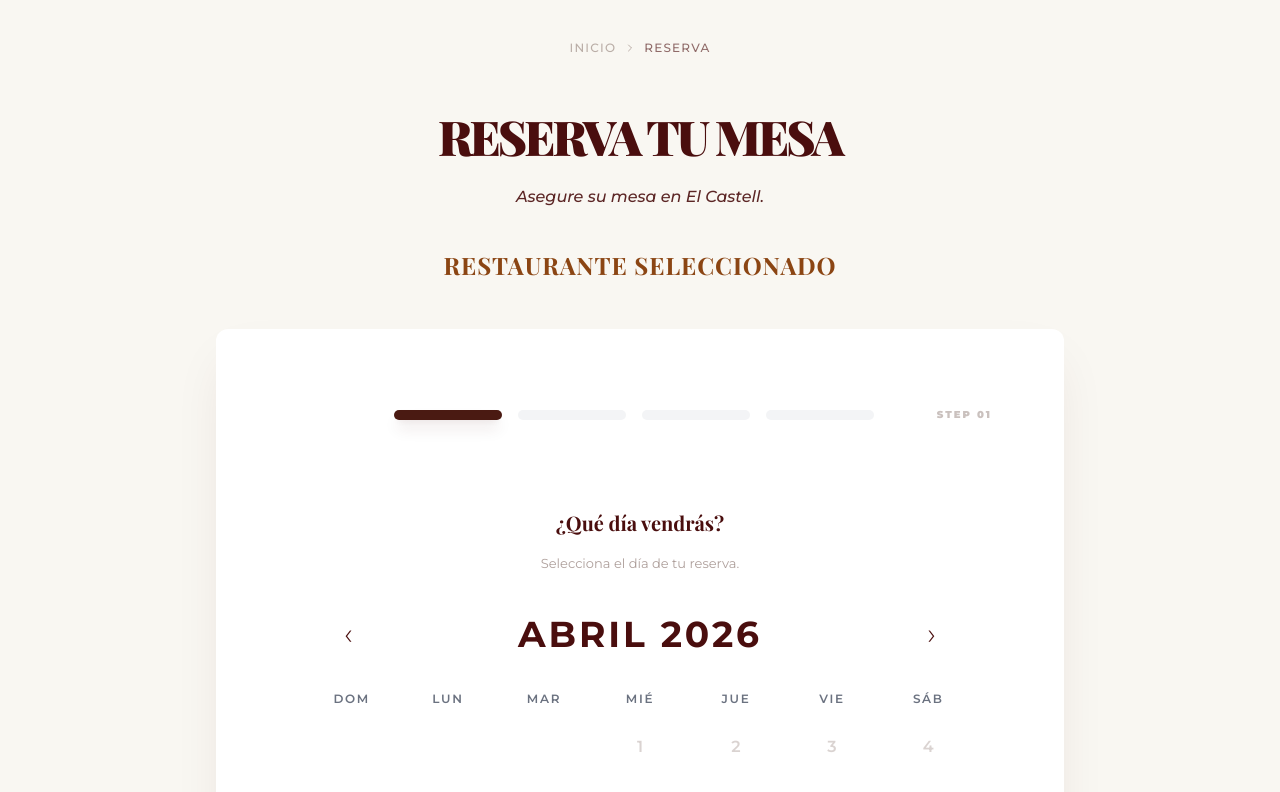
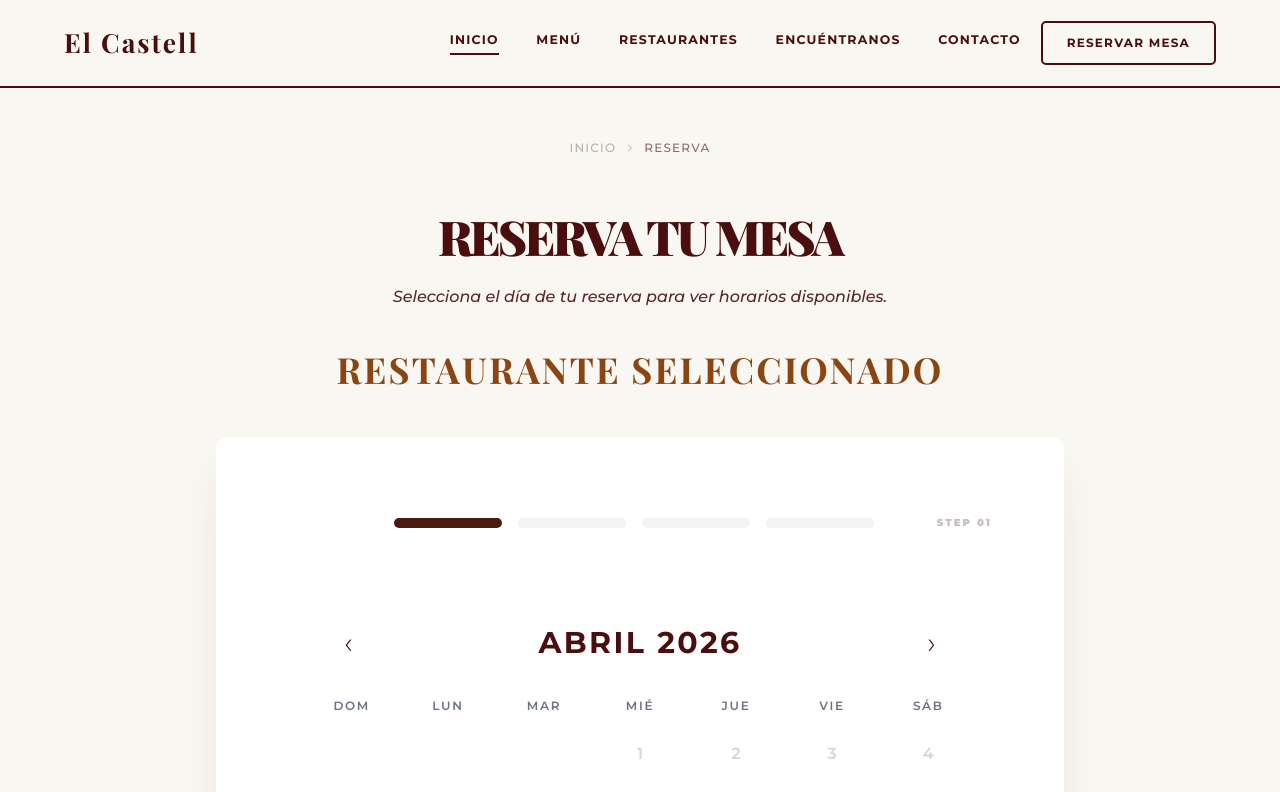
Before and after one commit to luabde/DishSync-Frontend, a React (Vite) app: page /reservar in a window 1280 px wide. Shown: the top 792 px of the page. Built offline with nearby package versions, Linux system fonts and the light colour scheme; no server answers; a web font is replaced by a local one.

Commit message:
formulario bien

```diff
--- a/src/components/client/reservationForm/ReservationStepper.tsx
+++ b/src/components/client/reservationForm/ReservationStepper.tsx
@@ -36,7 +36,7 @@ export default function ReservationStepper({ step, totalSteps, onBack, onGoToSte
               aria-label={`Ir al paso ${stepNumber}`}
               className={`h-2.5 flex-1 rounded-full transition-all duration-700 ${
                 isActive
-                  ? "bg-[#4A1A12] w-full shadow-lg shadow-ds-brand-wine/20"
+                  ? "bg-[#4A1A12] w-full"
                   : isCompleted
                   ? "bg-[#4A1A12] opacity-20 hover:opacity-40 cursor-pointer"
                   : "bg-gray-100 cursor-not-allowed"
--- a/src/components/client/reservationForm/StepCalendar.tsx
+++ b/src/components/client/reservationForm/StepCalendar.tsx
@@ -3,7 +3,6 @@ import FullCalendar from "@fullcalendar/react";
 import dayGridPlugin from "@fullcalendar/daygrid";
 import interactionPlugin from "@fullcalendar/interaction";
 import { useClientReservation } from "../../../hooks/clientReservation.hook";
-import { FormTitle } from "../../common/FormTitle";
 
 type StepCalendarProps = {
   submitAttempted: boolean;
@@ -61,10 +60,6 @@ export default function StepCalendar({ submitAttempted, onConfirmDate }: StepCal
 
   return (
     <section className="mx-auto w-full max-w-2xl">
-      <FormTitle description="Selecciona el día de tu reserva.">
-        ¿Qué día vendrás?
-      </FormTitle>
-
       <div className="rounded-2xl bg-transparent px-0 pb-2 pt-2">
         {/* Cabecera del calendario.
             - Flechas: mueven el calendario con la API de FullCalendar.
@@ -78,7 +73,7 @@ export default function StepCalendar({ submitAttempted, onConfirmDate }: StepCal
           >
             ‹
           </button>
-          <p className="text-4xl font-bold tracking-[0.08em] text-ds-brand-wine">
+          <p className="text-2xl font-bold tracking-[0.08em] text-ds-brand-wine sm:text-3xl">
             {MONTHS[visibleMonth.getMonth()]} {visibleMonth.getFullYear()}
           </p>
           <button
@@ -145,7 +140,7 @@ export default function StepCalendar({ submitAttempted, onConfirmDate }: StepCal
           <button
             type="button"
             onClick={onConfirmDate}
-            className="w-full max-w-xs rounded-ds-sm border-2 border-ds-brand-wine bg-transparent py-4 font-ds-sans text-sm font-bold uppercase tracking-[1.5px] text-ds-brand-wine transition-all duration-300 hover:bg-ds-brand-wine hover:text-white hover:shadow-ds-btn active:scale-[0.98]"
+            className="w-full rounded-ds-sm border-2 border-ds-brand-wine bg-transparent py-4 font-ds-sans text-sm font-bold uppercase tracking-[1.5px] text-ds-brand-wine transition-all duration-300 hover:bg-ds-brand-wine hover:text-white hover:shadow-ds-btn active:scale-[0.98]"
           >
             Continuar
           </button>
--- a/src/components/client/reservationForm/StepReservationPendingConfirmation.tsx
+++ b/src/components/client/reservationForm/StepReservationPendingConfirmation.tsx
@@ -27,12 +27,12 @@ export default function StepReservationPendingConfirmation() {
         </h3>
 
         <p className="mx-auto mt-4 max-w-[520px] text-sm text-ds-fg-secondary">
-          Hemos recibido tu solicitud de reserva. Te enviamos un enlace de confirmacion a{" "}
+          Hemos recibido tu solicitud. Te hemos enviado un enlace de confirmación a{" "}
           <span className="font-semibold text-ds-brand-wine">{customerEmail || "tu correo"}</span>.
         </p>
 
         <p className="mx-auto mt-3 max-w-[520px] text-sm text-ds-fg-secondary">
-          La reserva quedara confirmada cuando pulses el enlace del email.
+          La reserva quedará confirmada cuando pulses el enlace del email.
         </p>
 
         <div className="mt-8 flex justify-center">
--- a/src/components/client/reservationForm/StepShiftHours.tsx
+++ b/src/components/client/reservationForm/StepShiftHours.tsx
@@ -1,5 +1,4 @@
 import { useClientReservation } from "../../../hooks/clientReservation.hook";
-import { FormTitle } from "../../common/FormTitle";
 
 type StepShiftHoursProps = {
   submitAttempted: boolean;
@@ -21,10 +20,6 @@ export default function StepShiftHours({ submitAttempted, onConfirmShiftHour }:
 
   return (
     <section className="mx-auto w-full max-w-2xl">
-      <FormTitle description="Selecciona un turno y una hora disponible.">
-        ¿A qué hora vendrás?
-      </FormTitle>
-
       {!hasData ? (
         <div className="rounded-ds-table border border-ds-border-default bg-ds-surface p-8 text-center">
           <p className="text-sm text-ds-fg-secondary">No hay turnos disponibles para este restaurante.</p>
@@ -73,7 +68,7 @@ export default function StepShiftHours({ submitAttempted, onConfirmShiftHour }:
           type="button"
           onClick={onConfirmShiftHour}
           disabled={!hasData || !selectedShiftId || !selectedShiftHour}
-          className="w-full max-w-xs rounded-ds-sm border-2 border-ds-brand-wine bg-transparent py-4 font-ds-sans text-sm font-bold uppercase tracking-[1.5px] text-ds-brand-wine transition-all duration-300 hover:bg-ds-brand-wine hover:text-white hover:shadow-ds-btn active:scale-[0.98] disabled:cursor-not-allowed disabled:opacity-50"
+          className="w-full rounded-ds-sm border-2 border-ds-brand-wine bg-transparent py-4 font-ds-sans text-sm font-bold uppercase tracking-[1.5px] text-ds-brand-wine transition-all duration-300 hover:bg-ds-brand-wine hover:text-white hover:shadow-ds-btn active:scale-[0.98] disabled:cursor-not-allowed disabled:opacity-50"
         >
           Continuar
         </button>
--- a/src/components/client/reservationForm/StepTableSelection.tsx
+++ b/src/components/client/reservationForm/StepTableSelection.tsx
@@ -1,7 +1,6 @@
 import { useState } from "react";
 import TableIllustration from "../../admin/CreateRestaurant/TableIllustration";
 import { useClientReservation } from "../../../hooks/clientReservation.hook";
-import { FormTitle } from "../../common/FormTitle";
 
 /**
  * TableIllustration solo acepta estos valores para el prop `type`.
@@ -97,13 +96,9 @@ export default function StepTableSelection({
 
   return (
     <section className="mx-auto w-full max-w-4xl">
-      <FormTitle description="Selecciona una zona y una mesa disponible.">
-        Elige tu mesa
-      </FormTitle>
-
       {/* Pestañas de zonas — mismo estilo que el admin (border-[#4A1A12], fondo activo oscuro) */}
       {zones.length > 0 && (
-        <div className="mb-10 flex justify-center">
+        <div className="mb-10 flex justify-center pt-2">
           <div className="bg-[#F5F5F5] p-1.5 rounded-2xl flex gap-1 shadow-inner flex-wrap justify-center">
           {zones.map((zone) => (
             <button
@@ -263,7 +258,7 @@ export default function StepTableSelection({
           type="button"
           onClick={onConfirmTable}
           disabled={!hasTables || !selectedTableId}
-          className="w-full max-w-xs rounded-ds-sm border-2 border-ds-brand-wine bg-transparent py-4 font-ds-sans text-sm font-bold uppercase tracking-[1.5px] text-ds-brand-wine transition-all duration-300 hover:bg-ds-brand-wine hover:text-white hover:shadow-ds-btn active:scale-[0.98] disabled:cursor-not-allowed disabled:opacity-50"
+          className="w-full rounded-ds-sm border-2 border-ds-brand-wine bg-transparent py-4 font-ds-sans text-sm font-bold uppercase tracking-[1.5px] text-ds-brand-wine transition-all duration-300 hover:bg-ds-brand-wine hover:text-white hover:shadow-ds-btn active:scale-[0.98] disabled:cursor-not-allowed disabled:opacity-50"
         >
           Continuar
         </button>
--- a/src/pages/admin/CreateRestaurant.tsx
+++ b/src/pages/admin/CreateRestaurant.tsx
@@ -227,7 +227,7 @@ const CreateRestaurantContent: React.FC = () => {
                                         onClick={() => handleProgressStepClick(s)}
                                         disabled={s > step}
                                         aria-label={`Ir al paso ${s}`}
-                                        className={`h-2.5 flex-1 rounded-full transition-all duration-700 ${s === step ? 'bg-[#4A1A12] w-full shadow-lg shadow-brand-primary/20' : s < step ? 'bg-[#4A1A12] opacity-20 hover:opacity-40 cursor-pointer' : 'bg-gray-100 cursor-not-allowed'}`}
+                                        className={`h-2.5 flex-1 rounded-full transition-all duration-700 ${s === step ? 'bg-[#4A1A12] w-full' : s < step ? 'bg-[#4A1A12] opacity-20 hover:opacity-40 cursor-pointer' : 'bg-gray-100 cursor-not-allowed'}`}
                                     />
                                 ))}
                             </div>
--- a/src/pages/client/ClientReservation.tsx
+++ b/src/pages/client/ClientReservation.tsx
@@ -8,6 +8,9 @@ import StepTableSelection from "../../components/client/reservationForm/StepTabl
 import StepReservationSummary from "../../components/client/reservationForm/StepReservationSummary";
 import StepReservationPendingConfirmation from "../../components/client/reservationForm/StepReservationPendingConfirmation";
 import { useClientReservation } from "../../hooks/clientReservation.hook";
+import { ClientHomeHeader } from "../../components/client/ClientHomeHeader";
+import { ClientHomeFooter } from "../../components/client/ClientHomeFooter";
+import "./style.css";
 
 const TOTAL_STEPS = 4;
 
@@ -30,6 +33,95 @@ function ClientReservationContent() {
   const [step2SubmitAttempted, setStep2SubmitAttempted] = React.useState(false);
   const [step3SubmitAttempted, setStep3SubmitAttempted] = React.useState(false);
   const [showPendingConfirmation, setShowPendingConfirmation] = React.useState(false);
+  const [isMenuOpen, setIsMenuOpen] = React.useState(false);
+
+  const slidingLineRef = React.useRef<HTMLDivElement>(null);
+  const navEnlacesRef = React.useRef<HTMLDivElement>(null);
+
+  const stepCopy = (() => {
+    if (showPendingConfirmation) {
+      return "Te hemos enviado un enlace de confirmación a tu email. Revisa tu bandeja de entrada (y spam).";
+    }
+
+    switch (step) {
+      case 1:
+        return "Selecciona el día de tu reserva para ver horarios disponibles.";
+      case 2:
+        return "Elige tu turno y selecciona una hora disponible.";
+      case 3:
+        return "Escoge una zona y selecciona una mesa disponible.";
+      case 4:
+        return "Completa tus datos y envía la solicitud de reserva.";
+      default:
+        return "";
+    }
+  })();
+
+  // Navbar (misma lógica que en ClientHome) para posicionar la línea deslizante.
+  React.useEffect(() => {
+    const navEnlaces = navEnlacesRef.current;
+    const slidingLine = slidingLineRef.current;
+    if (!navEnlaces || !slidingLine) return;
+
+    const navLinks = navEnlaces.querySelectorAll("a");
+
+    function positionLine(link: HTMLElement) {
+      const navRect = navEnlaces.getBoundingClientRect();
+      const linkRect = link.getBoundingClientRect();
+      slidingLine.style.left = (linkRect.left - navRect.left) + "px";
+      slidingLine.style.width = linkRect.width + "px";
+    }
+
+    const hash = window.location.hash || "#inicio";
+    let activeLink: HTMLElement | null = null;
+
+    navLinks.forEach((link) => {
+      if (link.getAttribute("href") === hash) {
+        activeLink = link as HTMLElement;
+      }
+    });
+
+    if (!activeLink && navLinks.length > 0) activeLink = navLinks[0] as HTMLElement;
+    if (activeLink) setTimeout(() => positionLine(activeLink!), 150);
+
+    const handleHashChange = () => {
+      const newHash = window.location.hash || "#inicio";
+      navLinks.forEach((link) => {
+        if (link.getAttribute("href") === newHash) {
+          positionLine(link as HTMLElement);
+        }
+      });
+    };
+
+    const handleResize = () => {
+      const currentHash = window.location.hash || "#inicio";
+      navLinks.forEach((l) => {
+        if (l.getAttribute("href") === currentHash) positionLine(l as HTMLElement);
+      });
+    };
+
+    window.addEventListener("hashchange", handleHashChange);
+    window.addEventListener("resize", handleResize);
+
+    return () => {
+      window.removeEventListener("hashchange", handleHashChange);
+      window.removeEventListener("resize", handleResize);
+    };
+  }, []);
+
+  const toggleMenu = () => {
+    setIsMenuOpen((prev) => !prev);
+    if (!isMenuOpen) {
+      document.body.classList.add("menu-abierto");
+    } else {
+      document.body.classList.remove("menu-abierto");
+    }
+  };
+
+  const closeMenu = () => {
+    setIsMenuOpen(false);
+    document.body.classList.remove("menu-abierto");
+  };
 
   const handleConfirmDate = async () => {
     setStep1SubmitAttempted(true);
@@ -69,8 +161,16 @@ function ClientReservationContent() {
   };
 
   return (
-    <div className="min-h-screen bg-[#F9F7F2] font-body text-brand-gray antialiased">
-      <div className="mx-auto w-full max-w-4xl px-6 py-10">
+    <div className="client-home-wrapper font-body antialiased">
+      <ClientHomeHeader
+        isMenuOpen={isMenuOpen}
+        onToggleMenu={toggleMenu}
+        onCloseMenu={closeMenu}
+        navEnlacesRef={navEnlacesRef}
+        slidingLineRef={slidingLineRef}
+      />
+
+      <div className="mx-auto w-full max-w-4xl px-6 pb-10 pt-[140px]">
         <nav className="mb-12 flex items-center justify-center gap-2 text-xs font-medium text-brand-gray/40 uppercase tracking-widest">
           <Link to="/" className="hover:text-brand-primary transition-colors">
             Inicio
@@ -83,10 +183,12 @@ function ClientReservationContent() {
           <h1 className="text-center font-ds-display text-2xl font-black uppercase leading-tight tracking-tight text-ds-brand-wine sm:text-3xl md:text-4xl md:leading-[1.15] lg:text-[48px] lg:leading-[64.8px] lg:tracking-[-3px]">
             Reserva tu mesa
           </h1>
-          <p className="mx-auto mt-3 max-w-[699px] px-1 text-center font-ds-sans text-sm font-medium italic text-ds-brand-wine/90 sm:mt-4 sm:text-base">
-            Asegure su mesa en El Castell.
-          </p>
-          <p className="mt-10 font-ds-display text-xl font-bold uppercase tracking-[0.04em] text-ds-brand-copper sm:text-2xl">
+          {stepCopy ? (
+            <p className="mx-auto mt-3 max-w-[699px] px-1 text-center font-ds-sans text-sm font-medium italic text-ds-brand-wine/90 sm:mt-4 sm:text-base">
+              {stepCopy}
+            </p>
+          ) : null}
+          <p className="mt-10 font-ds-display text-2xl font-bold uppercase tracking-[0.06em] text-ds-brand-copper sm:text-3xl lg:text-4xl">
             {selectedRestaurantName || "Restaurante seleccionado"}
           </p>
         </header>
@@ -127,6 +229,8 @@ function ClientReservationContent() {
           )}
         </section>
       </div>
+
+      <ClientHomeFooter />
     </div>
   );
 }
```
